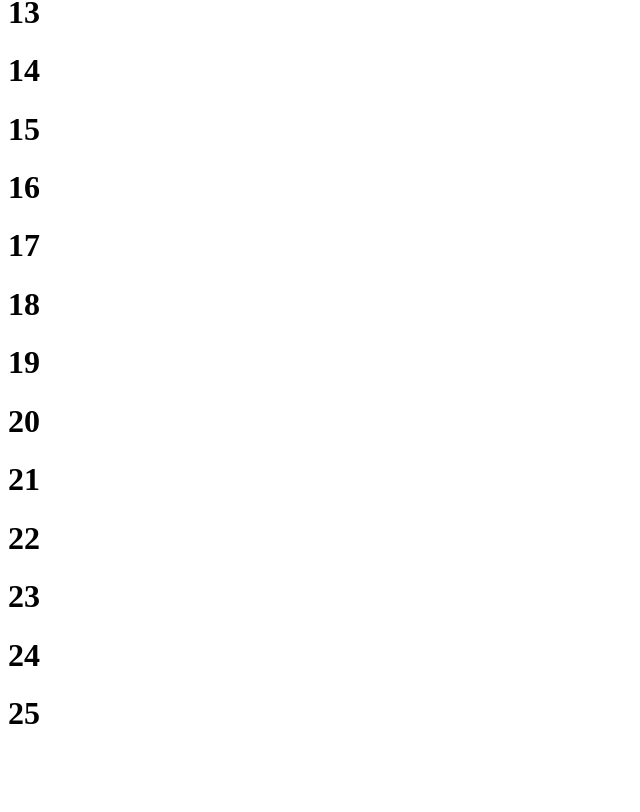
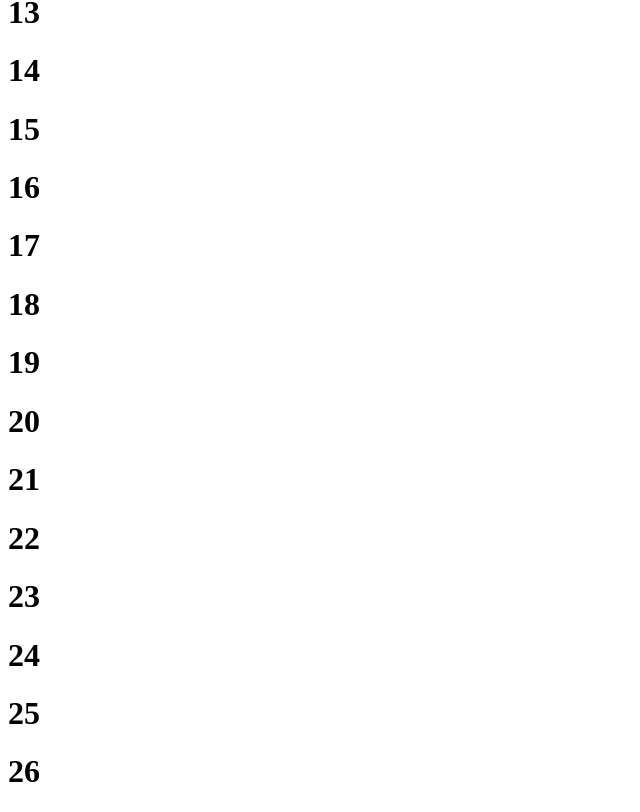
Before and after one commit to theit0/ecommerceFETests, a React (Vite) app: page / in a window 1280 px wide. Shown: the part 729-1541 px from the top of the page, without its empty margins (0-640 px from the left). Before the commit the page ends 1482 px from the top, so only its background shows below. Built offline with nearby package versions, Linux system fonts and the light colour scheme.

Commit message:
Test case 26

```diff
--- a/src/App.tsx
+++ b/src/App.tsx
@@ -29,6 +29,7 @@ function App() {
       <h1>23</h1>
       <h1>24</h1>
       <h1>25</h1>
+      <h1>26</h1>
     </>
   )
 }
```
